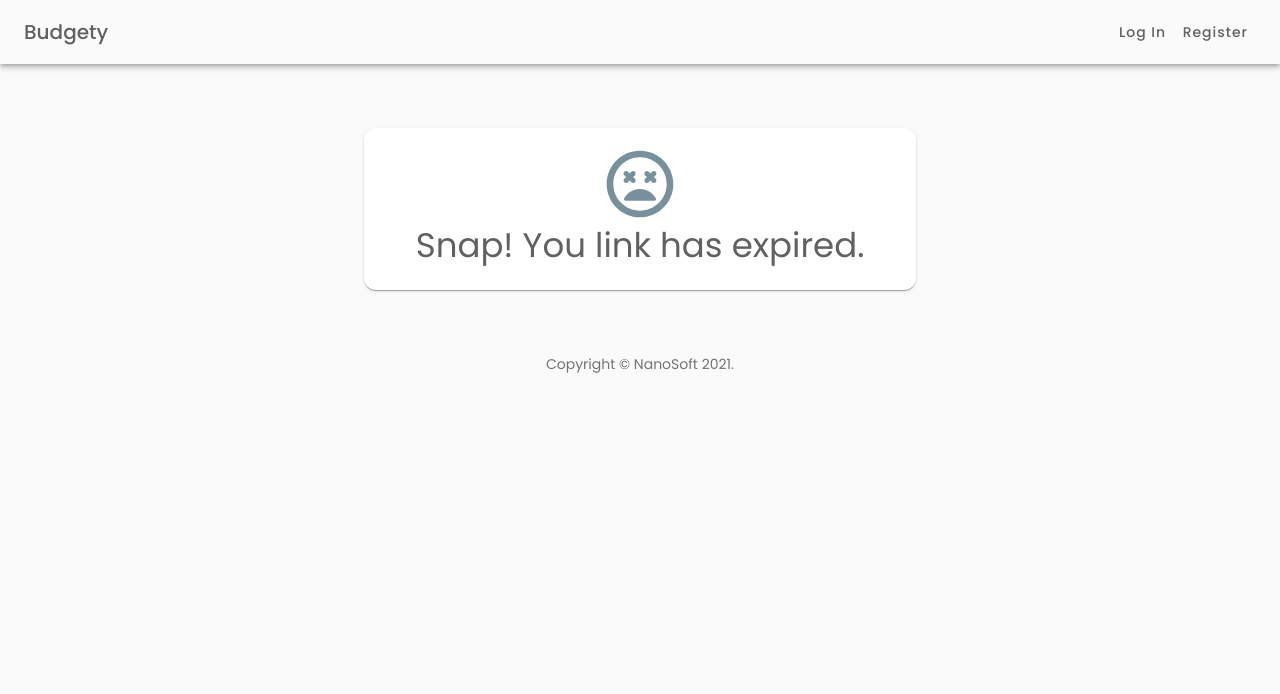
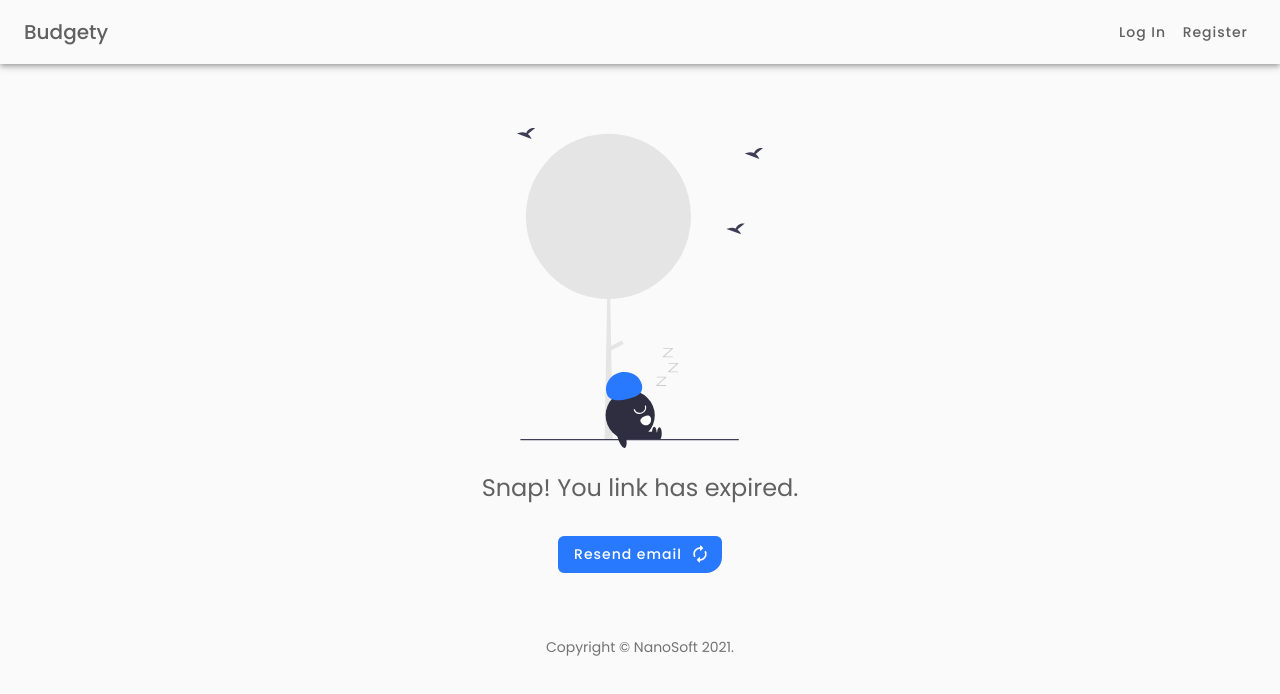
Before and after one commit to nanosoftmsz/budgety, a React (Create React App) app: page /reset-password/1 in a window 1280 px wide. Shown: the top 694 px of the page. Built offline with nearby package versions, Linux system fonts and the light colour scheme.

Commit message:
added image to reset password

```diff
--- a/src/pages/ForgotPassword.jsx
+++ b/src/pages/ForgotPassword.jsx
@@ -41,7 +41,7 @@ export default function ForgotPassword() {
           <Grid item xs={12}>
             <Alert severity="success" onClose={() => setShowAlert(false)}>
               <AlertTitle>Success</AlertTitle>
-              Please check your email. We've sent you an email with reset link.
+              Please check your email. We've sent you an email with reset link. Your link will expire after <strong>5 min</strong>
             </Alert>
           </Grid>
         </Grid>
--- a/src/pages/PageNotFound.jsx
+++ b/src/pages/PageNotFound.jsx
@@ -13,7 +13,7 @@ export default function PageNotFound() {
           <Box display="flex" flexDirection="column" justifyContent="center" alignItems="center" mt={3}>
             <Typography variant="h5">Sorry. Your requested page is not found!</Typography>
             <Link to="/">
-              <Button variant="contained" color="primary" style={{ marginTop: "2rem" }}>
+              <Button disableElevation variant="contained" color="primary" style={{ marginTop: "2rem" }}>
                 Take me to home
               </Button>
             </Link>
--- a/src/pages/ResetPassword.jsx
+++ b/src/pages/ResetPassword.jsx
@@ -1,8 +1,10 @@
 import React, { useState, useEffect } from "react";
-import { Button, CssBaseline, TextField, Typography, Box, Container, Card, CardContent } from "@material-ui/core";
+import { Button, CssBaseline, TextField, Typography, Box, Container, Card, CardContent, Grid } from "@material-ui/core";
 import { makeStyles } from "@material-ui/core/styles";
-import SentimentVeryDissatisfiedRoundedIcon from "@material-ui/icons/SentimentVeryDissatisfiedRounded";
+import { Link } from "react-router-dom";
+import AutorenewRoundedIcon from "@material-ui/icons/AutorenewRounded";
 import Copyright from "../components/Common/Copyright";
+import invalid from "../assets/img/invalid.svg";
 
 const useStyles = makeStyles((theme) => ({
   card: {
@@ -47,10 +49,10 @@ export default function ResetPassword() {
   return (
     <Container component="main" maxWidth="sm">
       <CssBaseline />
+      {isVerified ? (
         <Card className={classes.card}>
           <CardContent>
             <div className={classes.paper}>
-            {isVerified ? (
               <form className={classes.form} onSubmit={handleResetPassword}>
                 <Box display="flex" justifyContent="center">
                   <Typography variant="h6" color="primary" className={classes.mb}>
@@ -89,15 +91,22 @@ export default function ResetPassword() {
                   Reset Password
                 </Button>
               </form>
-            ) : (
-              <>
-                <SentimentVeryDissatisfiedRoundedIcon style={{ fontSize: "5rem", color: "#78909c" }} />
-                <Typography variant="h4">Snap! You link has expired.</Typography>
-              </>
-            )}
             </div>
           </CardContent>
         </Card>
+      ) : (
+        <Grid container direction="column" alignItems="center" justify="center">
+          <img src={invalid} alt="page not found" style={{ height: "40vh", marginTop: "4rem" }} />
+          <Box display="flex" flexDirection="column" justifyContent="center" alignItems="center" mt={3}>
+            <Typography variant="h5">Snap! You link has expired.</Typography>
+            <Link to="/forgot-password">
+              <Button disableElevation variant="contained" color="primary" style={{ marginTop: "2rem" }} endIcon={<AutorenewRoundedIcon />}>
+                Resend email
+              </Button>
+            </Link>
+          </Box>
+        </Grid>
+      )}
       <Box mt={8}>
         <Copyright />
       </Box>
```
Also changed, not shown: src/assets/img/invalid.svg (added). Lines whose indentation alone changed are shown as unchanged.
